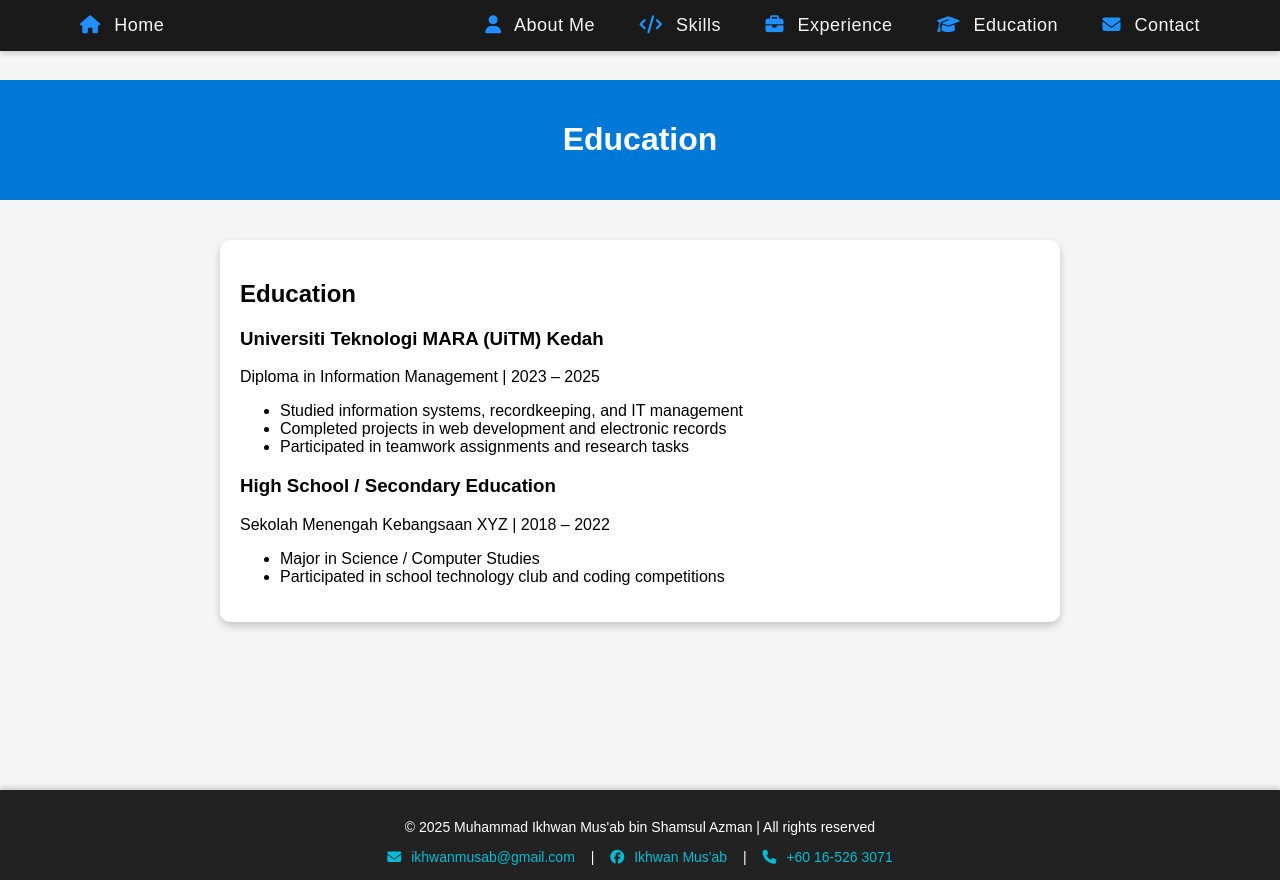
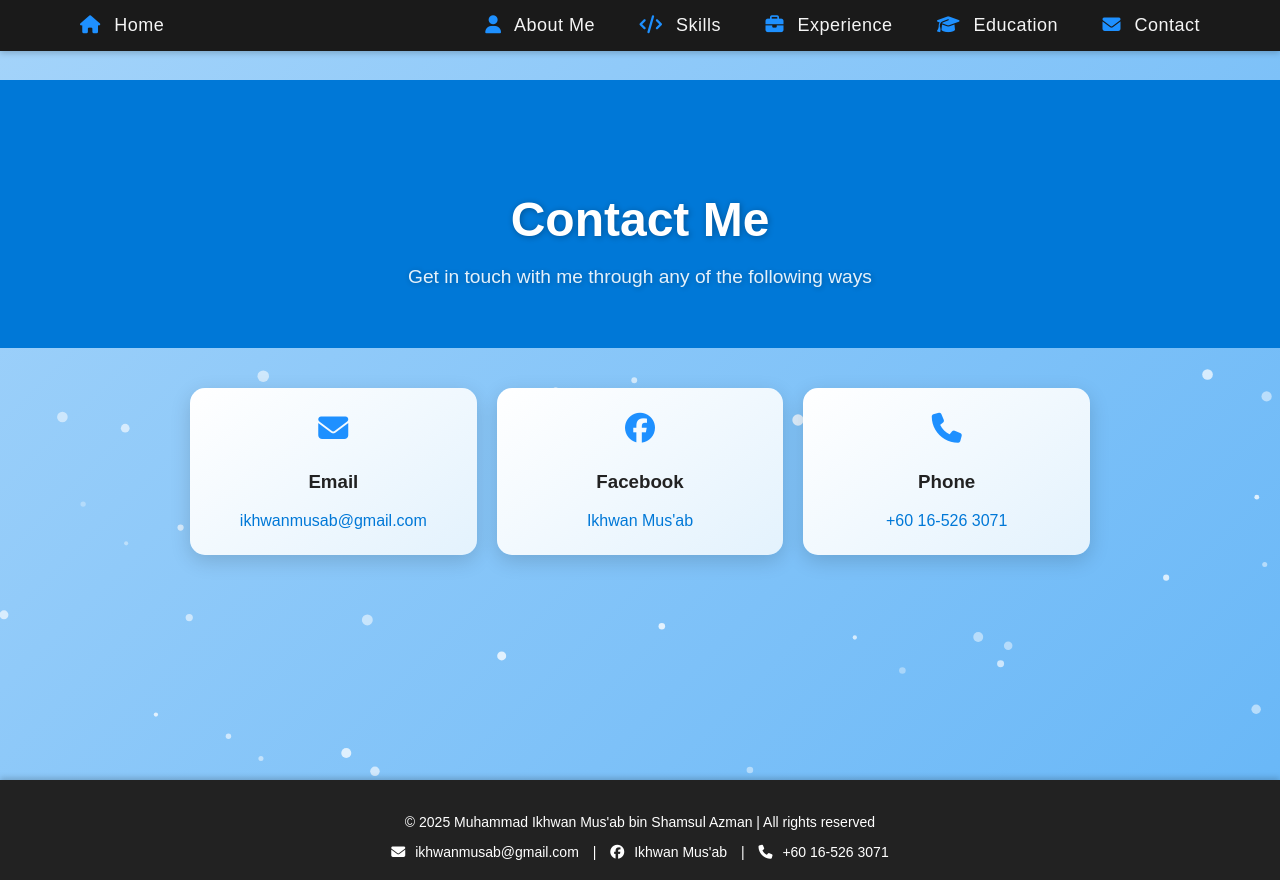
Before and after one commit to ikhwan-spec/Resume-Ikhwan, a plain HTML site: page education.html in a window 1280 px wide. Drawn offline with Linux system fonts and the light colour scheme.

Commit message:
Refactor education.html to contact.html structure

```diff
--- a/education.html
+++ b/education.html
@@ -1,19 +1,113 @@
 <!DOCTYPE html>
-<html>
+<html lang="en">
 <head>
   <meta charset="UTF-8">
-  <title>Education - Muhammad Ikhwan Mus'ab</title>
+  <title>Contact - Muhammad Ikhwan Mus'ab</title>
+
+  <!-- CSS -->
   <link rel="stylesheet" href="css/style.css">
+  <link rel="stylesheet" href="https://cdnjs.cloudflare.com/ajax/libs/font-awesome/6.5.0/css/all.min.css">
+
+  <style>
+    /* ===== Animated Gradient Background ===== */
+    body {
+      font-family: Arial, Helvetica, sans-serif;
+      min-height: 100vh;
+      display: flex;
+      flex-direction: column;
+      padding-top: 80px;
+      color: #222;
+      background: linear-gradient(-45deg, #42A5F5, #90CAF9, #E3F2FD, #BBDEFB);
+      background-size: 400% 400%;
+      animation: gradientBG 15s ease infinite;
+      position: relative;
+      overflow-x: hidden;
+    }
+
+    @keyframes gradientBG {
+      0% { background-position: 0% 50%; }
+      50% { background-position: 100% 50%; }
+      100% { background-position: 0% 50%; }
+    }
+
+    /* ===== Particle Canvas ===== */
+    #particle-canvas {
+      position: fixed;
+      top: 0;
+      left: 0;
+      width: 100%;
+      height: 100%;
+      z-index: 0;
+      pointer-events: none;
+    }
+
+    /* ===== Header ===== */
+    header {
+      text-align: center;
+      color: white;
+      padding: 80px 20px 40px 20px;
+      text-shadow: 1px 1px 6px rgba(0,0,0,0.3);
+      position: relative;
+      z-index: 1;
+    }
+
+    header h1 { font-size: 3rem; margin-bottom: 10px; }
+    header p { font-size: 1.2rem; opacity: 0.9; }
+
+    /* ===== Cards ===== */
+    .contact-grid {
+      display: grid;
+      grid-template-columns: repeat(auto-fit, minmax(250px, 1fr));
+      gap: 20px;
+      max-width: 900px;
+      margin: 20px auto;
+      position: relative;
+      z-index: 1;
+    }
+
+    .contact-card {
+      background: linear-gradient(145deg, #ffffff, #E3F2FD);
+      border-radius: 15px;
+      padding: 25px;
+      text-align: center;
+      box-shadow: 0 6px 20px rgba(0,0,0,0.15);
+      transition: transform 0.3s ease, box-shadow 0.3s ease, opacity 0.5s ease;
+      opacity: 0;
+      position: relative;
+    }
+
+    .contact-card:hover {
+      transform: translateY(-5px);
+      box-shadow: 0 10px 25px rgba(0,0,0,0.2);
+    }
+
+    .contact-card i { font-size: 30px; color: #1e90ff; margin-bottom: 10px; }
+    .contact-card a { display: block; color: #0078D7; font-weight: 500; text-decoration: none; margin-top: 5px; transition: color 0.3s ease; }
+    .contact-card a:hover { color: #1e90ff; }
+
+    /* ===== Footer ===== */
+    footer {
+      text-align: center;
+      margin-top: 40px;
+      padding: 20px;
+      color: white;
+      position: relative;
+      z-index: 1;
+    }
+
+    footer .social-icons a {
+      color: white;
+      margin: 0 10px;
+      text-decoration: none;
+    }
+  </style>
 </head>
 <body>
 
-<header>
-  <h1>Education</h1>
-</header>
+<!-- Particle Canvas -->
+<canvas id="particle-canvas"></canvas>
 
 <!-- Navigation Bar -->
-<link rel="stylesheet" href="https://cdnjs.cloudflare.com/ajax/libs/font-awesome/6.5.0/css/all.min.css">
-
 <nav class="navbar">
   <div class="nav-left">
     <a href="index.html"><i class="fa-solid fa-house"></i> Home</a>
@@ -27,31 +121,34 @@
   </div>
 </nav>
 
+<header>
+  <h1>Contact Me</h1>
+  <p>Get in touch with me through any of the following ways</p>
+</header>
+
 <main>
-  <div class="card">
-    <h2>Education</h2>
-
-    <div class="edu">
-      <h3>Universiti Teknologi MARA (UiTM) Kedah</h3>
-      <p class="meta">Diploma in Information Management | 2023 – 2025</p>
-      <ul>
-        <li>Studied information systems, recordkeeping, and IT management</li>
-        <li>Completed projects in web development and electronic records</li>
-        <li>Participated in teamwork assignments and research tasks</li>
-      </ul>
+  <div class="contact-grid">
+    <div class="contact-card">
+      <i class="fa-solid fa-envelope"></i>
+      <h3>Email</h3>
+      <a href="mailto:ikhwanmusab@gmail.com">ikhwanmusab@gmail.com</a>
     </div>
 
-    <div class="edu">
-      <h3>High School / Secondary Education</h3>
-      <p class="meta">Sekolah Menengah Kebangsaan XYZ | 2018 – 2022</p>
-      <ul>
-        <li>Major in Science / Computer Studies</li>
-        <li>Participated in school technology club and coding competitions</li>
-      </ul>
+    <div class="contact-card">
+      <i class="fa-brands fa-facebook"></i>
+      <h3>Facebook</h3>
+      <a href="https://web.facebook.com/ikhwan.musab" target="_blank">Ikhwan Mus'ab</a>
+    </div>
+
+    <div class="contact-card">
+      <i class="fa-solid fa-phone"></i>
+      <h3>Phone</h3>
+      <a href="tel:+60165263071">+60 16-526 3071</a>
     </div>
   </div>
 </main>
 
+<!-- Footer -->
 <footer>
   <p>© 2025 Muhammad Ikhwan Mus'ab bin Shamsul Azman | All rights reserved</p>
   <div class="social-icons">
@@ -61,5 +158,86 @@
   </div>
 </footer>
 
+<!-- Scripts -->
+<script>
+  // Fade-in on scroll
+  const cards = document.querySelectorAll('.contact-card');
+  function isInViewport(element) {
+    const rect = element.getBoundingClientRect();
+    return rect.top <= (window.innerHeight || document.documentElement.clientHeight) - 100;
+  }
+  function revealCards() {
+    cards.forEach(card => {
+      if (isInViewport(card)) {
+        card.style.opacity = 1;
+        card.style.transform = 'translateY(0)';
+      }
+    });
+  }
+  window.addEventListener('scroll', revealCards);
+  window.addEventListener('load', revealCards);
+
+  // Particle animation
+  const canvas = document.getElementById('particle-canvas');
+  const ctx = canvas.getContext('2d');
+  let width = canvas.width = window.innerWidth;
+  let height = canvas.height = window.innerHeight;
+  const particles = [];
+  const particleCount = 60;
+  const mouse = { x: width / 2, y: height / 2 };
+
+  function random(min, max) { return Math.random() * (max - min) + min; }
+
+  function Particle() {
+    this.x = random(0, width);
+    this.y = random(0, height);
+    this.radius = random(2, 6);
+    this.speedX = random(-0.3, 0.3);
+    this.speedY = random(-0.3, 0.3);
+    this.alpha = random(0.3, 0.8);
+  }
+
+  Particle.prototype.draw = function() {
+    ctx.beginPath();
+    ctx.arc(this.x, this.y, this.radius, 0, Math.PI * 2);
+    ctx.fillStyle = `rgba(255,255,255,${this.alpha})`;
+    ctx.fill();
+  }
+
+  Particle.prototype.update = function() {
+    this.x += this.speedX;
+    this.y += this.speedY;
+    if (this.x > width) this.x = 0;
+    if (this.x < 0) this.x = width;
+    if (this.y > height) this.y = 0;
+    if (this.y < 0) this.y = height;
+    const dx = mouse.x - this.x;
+    const dy = mouse.y - this.y;
+    const dist = Math.sqrt(dx*dx + dy*dy);
+    if (dist < 150) { this.x += dx*0.002; this.y += dy*0.002; }
+    this.draw();
+  }
+
+  for (let i = 0; i < particleCount; i++) { particles.push(new Particle()); }
+
+  function animate() {
+    ctx.clearRect(0,0,width,height);
+    particles.forEach(p => p.update());
+    requestAnimationFrame(animate);
+  }
+
+  animate();
+
+  window.addEventListener('resize', () => {
+    width = canvas.width = window.innerWidth;
+    height = canvas.height = window.innerHeight;
+  });
+
+  window.addEventListener('mousemove', (e) => {
+    mouse.x = e.clientX;
+    mouse.y = e.clientY;
+  });
+</script>
+
 </body>
 </html>
```
